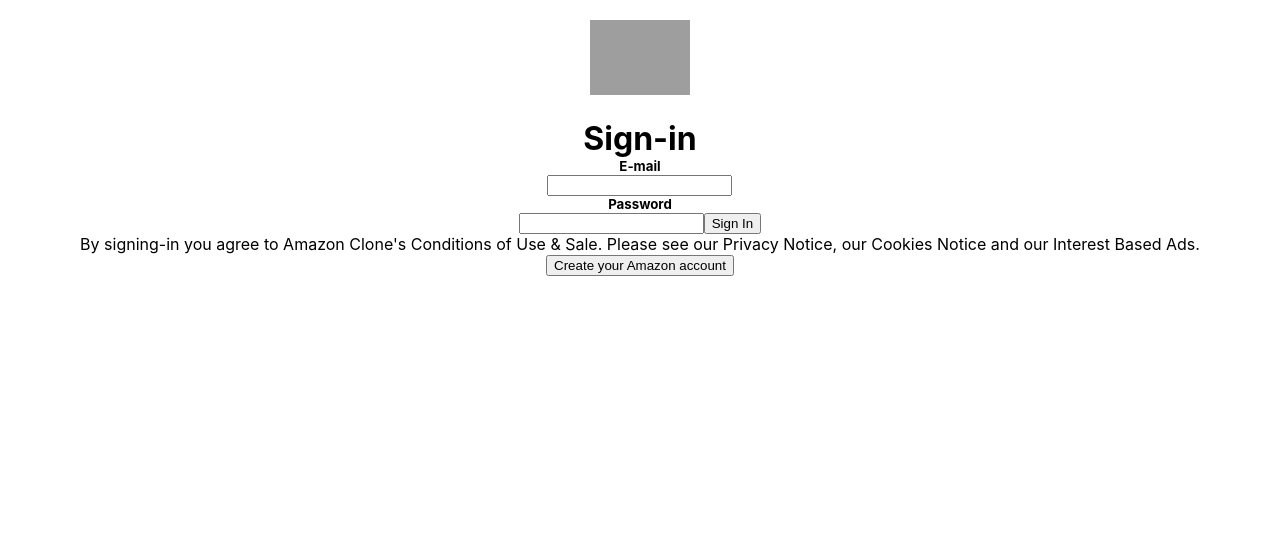
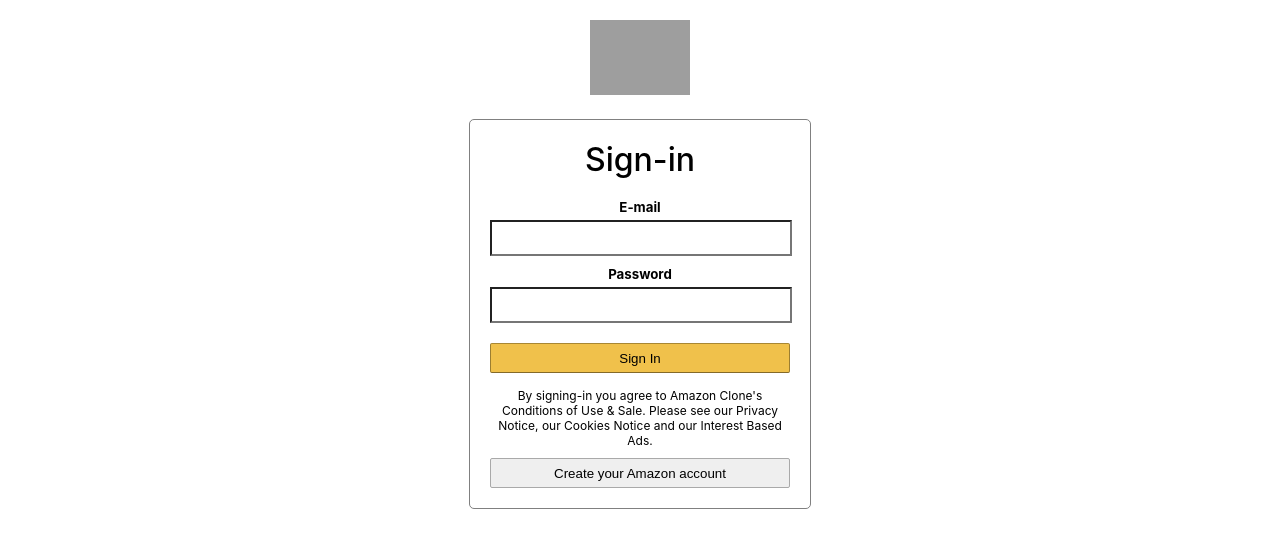
Before and after one commit to aj27sargar/project, a React (Create React App) app: page /login in a window 1280 px wide. Shown: the top 548 px of the page. Built offline with nearby package versions, Linux system fonts and the light colour scheme; grey boxes are pictures that could not be loaded.

Commit message:
Add styling to the login component

```diff
--- a/src/components/Login.css
+++ b/src/components/Login.css
@@ -14,3 +14,53 @@
   margin-right: auto;
   margin-left: auto;
 }
+
+.login__container {
+  width: 300px;
+  height: fit-content;
+  display: flex;
+  flex-direction: column;
+  border-radius: 5px;
+  border: 1px solid gray;
+  padding: 20px;
+}
+
+.login__container > h1 {
+  font-weight: 500;
+  margin-bottom: 20px;
+}
+
+.login__container > form > h5 {
+  margin-bottom: 5px;
+}
+
+.login__container > form > input {
+  margin-bottom: 10px;
+  height: 30px;
+  background-color: white;
+  width: 98%;
+}
+
+.login__container > p {
+  margin-top: 15px;
+  font-size: 12px;
+}
+
+.login__signInButton {
+  background: #f0c14b;
+  border-radius: 2px;
+  width: 100%;
+  height: 30px;
+  border: 1px solid;
+  margin-top: 10px;
+  border-color: #a88734 #9c7e31 #846a29;
+}
+
+.login__registerButton {
+  border-radius: 2px;
+  width: 100%;
+  height: 30px;
+  border: 1px solid;
+  margin-top: 10px;
+  border-color: darkgray;
+}
```
